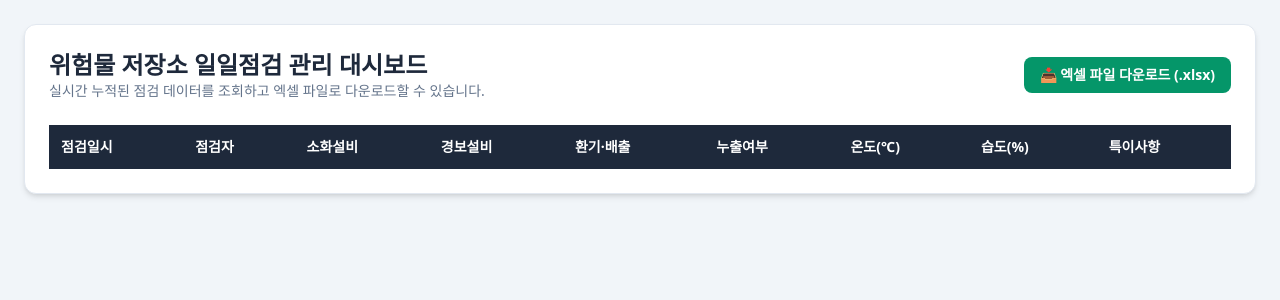
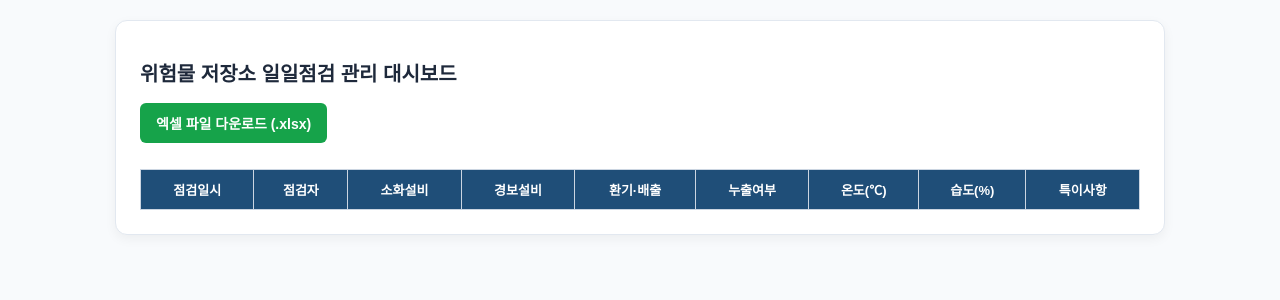
Before and after one commit to wjsdydxo94-a11y/hazardous-check, a Flask app: page /admin in a window 1280 px wide. Shown: the top 300 px of the page. Run offline with Flask 3, Linux system fonts and the light colour scheme; lists and menus that the app fills with data are empty; some libraries are stand-ins or nearby versions.

Commit message:
Update admin.html

```diff
--- a/templates/admin.html
+++ b/templates/admin.html
@@ -3,57 +3,53 @@
 <head>
     <meta charset="UTF-8">
     <meta name="viewport" content="width=device-width, initial-scale=1.0">
-    <title>위험물 저장소 점검 관리 대시보드</title>
-    <script src="https://cdn.tailwindcss.com"></script>
+    <title>점검 기록 관리</title>
+    <style>
+        body { font-family: 'Malgun Gothic', sans-serif; background-color: #f8fafc; margin: 0; padding: 20px; }
+        .container { max-width: 1000px; margin: 0 auto; background: white; padding: 24px; border-radius: 12px; box-shadow: 0 4px 12px rgba(0,0,0,0.05); border: 1px solid #e2e8f0; }
+        h1 { font-size: 20px; font-weight: bold; color: #1e293b; margin-bottom: 16px; }
+        .btn { display: inline-block; background-color: #16a34a; color: white; padding: 10px 16px; border-radius: 6px; text-decoration: none; font-weight: bold; font-size: 14px; margin-bottom: 16px; }
+        .btn:hover { background-color: #15803d; }
+        table { width: 100%; border-collapse: collapse; font-size: 13px; margin-top: 10px; }
+        th, td { border: 1px solid #cbd5e1; padding: 10px; text-align: center; }
+        th { background-color: #1f4e78; color: white; }
+        tr:nth-child(even) { background-color: #f8fafc; }
+    </style>
 </head>
-<body class="bg-slate-100 p-6">
-    <div class="max-w-7xl mx-auto bg-white shadow-md rounded-xl p-6 border border-slate-200">
-        <div class="flex justify-between items-center mb-6">
-            <div>
-                <h1 class="text-2xl font-bold text-slate-800">위험물 저장소 일일점검 관리 대시보드</h1>
-                <p class="text-sm text-slate-500">실시간 누적된 점검 데이터를 조회하고 엑셀 파일로 다운로드할 수 있습니다.</p>
-            </div>
-            <a href="/download" class="bg-emerald-600 text-white font-semibold px-4 py-2 rounded-lg hover:bg-emerald-700 transition text-sm flex items-center gap-2">
-                📥 엑셀 파일 다운로드 (.xlsx)
-            </a>
-        </div>
-
-        <div class="overflow-x-auto">
-            <table class="w-full text-left border-collapse text-sm">
+<body>
+    <div class="container">
+        <h1>위험물 저장소 일일점검 관리 대시보드</h1>
+        <a href="/download" class="btn">엑셀 파일 다운로드 (.xlsx)</a>
+        <table>
             <thead>
-                    <tr class="bg-slate-800 text-white">
-                        <th class="p-3">점검일시</th>
-                        <th class="p-3">점검자</th>
-                        <th class="p-3">소화설비</th>
-                        <th class="p-3">경보설비</th>
-                        <th class="p-3">환기·배출</th>
-                        <th class="p-3">누출여부</th>
-                        <th class="p-3">온도(℃)</th>
-                        <th class="p-3">습도(%)</th>
-                        <th class="p-3">특이사항</th>
+                <tr>
+                    <th>점검일시</th>
+                    <th>점검자</th>
+                    <th>소화설비</th>
+                    <th>경보설비</th>
+                    <th>환기·배출</th>
+                    <th>누출여부</th>
+                    <th>온도(℃)</th>
+                    <th>습도(%)</th>
+                    <th>특이사항</th>
                 </tr>
             </thead>
-                <tbody class="divide-y divide-slate-200">
+            <tbody>
                 {% for row in records %}
-                    <tr class="hover:bg-slate-50">
-                        <td class="p-3 text-slate-600">{{ row['점검일시'] }}</td>
-                        <td class="p-3 font-medium text-slate-800">{{ row['점검자'] }}</td>
-                        <td class="p-3 text-slate-600">{{ row['소화설비'] }}</td>
-                        <td class="p-3 text-slate-600">{{ row['경보설비'] }}</td>
-                        <td class="p-3 text-slate-600">{{ row['환기·배출설비'] }}</td>
-                        <td class="p-3">
-                            <span class="px-2 py-1 rounded text-xs {% if row['누출여부'] == '없음' %}bg-green-100 text-green-700{% else %}bg-red-100 text-red-700 font-bold{% endif %}">
-                                {{ row['누출여부'] }}
-                            </span>
-                        </td>
-                        <td class="p-3 text-slate-600">{{ row['온도(℃)'] }}</td>
-                        <td class="p-3 text-slate-600">{{ row['습도(%)'] }}</td>
-                        <td class="p-3 text-slate-600">{{ row['특이사항'] }}</td>
+                <tr>
+                    <td>{{ row.get('점검일시', row.get('timestamp', '')) }}</td>
+                    <td>{{ row.get('점검자', row.get('inspector', '')) }}</td>
+                    <td>{{ row.get('소화설비', row.get('fire_extinguisher', '')) }}</td>
+                    <td>{{ row.get('경보설비', row.get('alarm', '')) }}</td>
+                    <td>{{ row.get('환기·배출', row.get('ventilation', '')) }}</td>
+                    <td>{{ row.get('누출여부', row.get('leak', '')) }}</td>
+                    <td>{{ row.get('온도', row.get('temperature', '')) }}</td>
+                    <td>{{ row.get('습도', row.get('humidity', '')) }}</td>
+                    <td>{{ row.get('특이사항', row.get('note', '')) }}</td>
                 </tr>
                 {% endfor %}
             </tbody>
         </table>
     </div>
-    </div>
 </body>
 </html>
```
Lines whose indentation alone changed are shown as unchanged.
